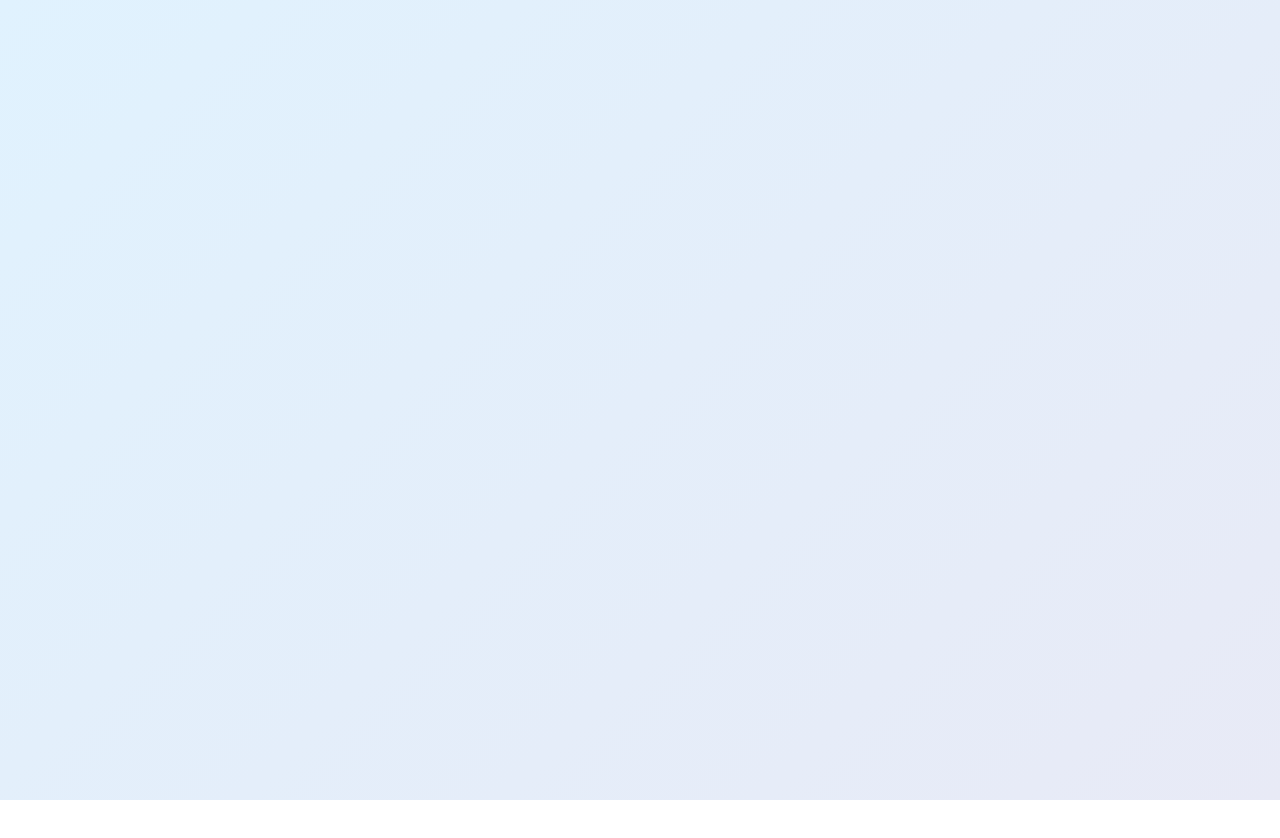
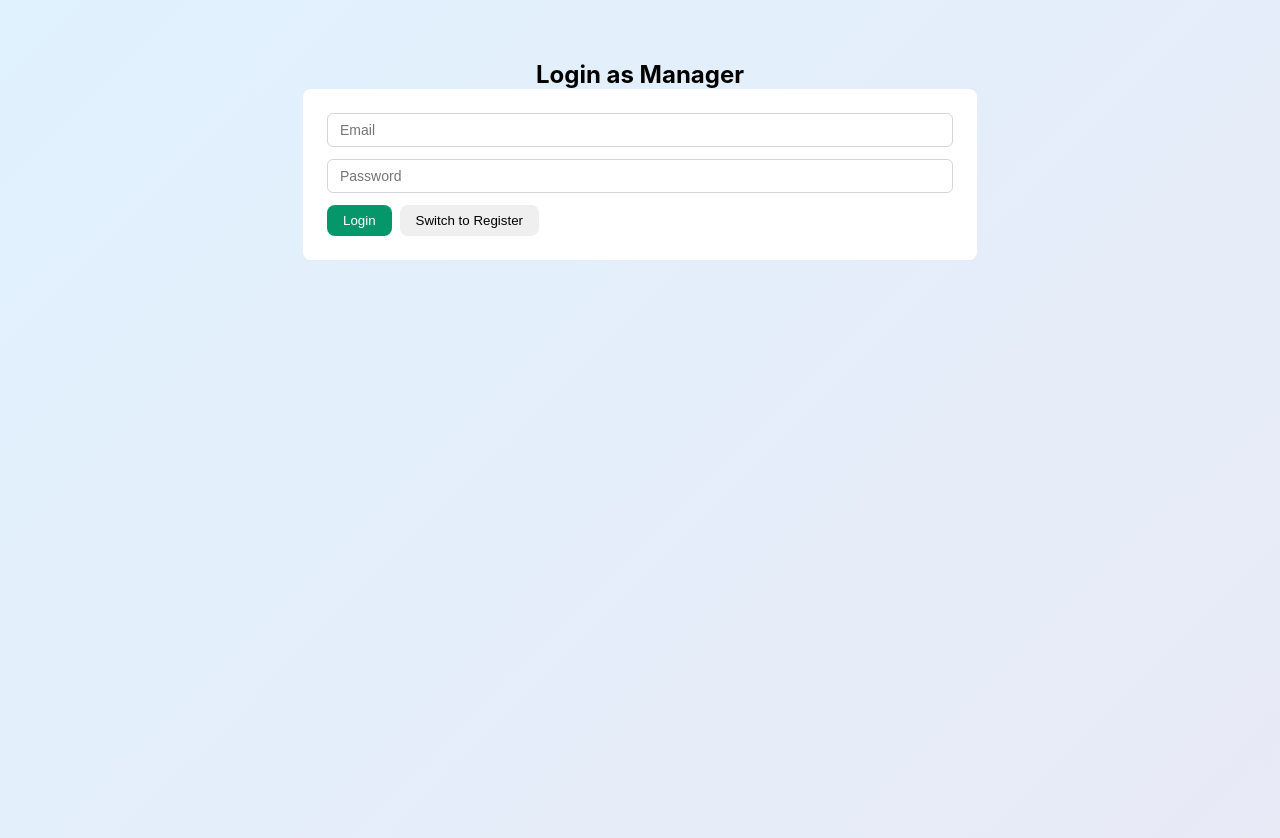
Before and after one commit to PityYouWeak/recipe-calculator, a React (Create React App) app: page /auth in a window 1280 px wide. Before the commit this address had no page. Shown: the top 838 px of the page. Before the commit the page ends 800 px from the top, so only its background shows below. Built offline with nearby package versions, Linux system fonts and the light colour scheme.

Commit message:
add login tommorrow will add a database for registration and login

```diff
--- /dev/null
+++ b/api/auth.js
@@ -0,0 +1,33 @@
+import jwt from 'jsonwebtoken';
+
+const SECRET = process.env.JWT_SECRET || 'supersecretkey';
+
+export default async function handler(req, res) {
+  if (req.method === 'POST') {
+    const { email, name, password, type } = req.body;
+    // In production, validate password and check user in DB
+    if (!email || !password || (type === 'register' && !name)) {
+      return res.status(400).json({ message: 'Missing fields' });
+    }
+    // Simulate user object
+    const user = { email, name: name || email };
+    // Create JWT
+    const token = jwt.sign(user, SECRET, { expiresIn: '1d' });
+    // Set JWT in HTTP-only cookie
+    res.setHeader('Set-Cookie', [`token=${token}; HttpOnly; Path=/; Max-Age=86400; SameSite=Strict`]);
+    res.status(200).json({ message: 'Authenticated', user });
+  } else if (req.method === 'GET') {
+    // Check JWT from cookie
+    const cookie = req.headers.cookie || '';
+    const match = cookie.match(/token=([^;]+)/);
+    if (!match) return res.status(401).json({ message: 'Not authenticated' });
+    try {
+      const user = jwt.verify(match[1], SECRET);
+      res.status(200).json({ user });
+    } catch {
+      res.status(401).json({ message: 'Invalid token' });
+    }
+  } else {
+    res.status(405).json({ message: 'Method Not Allowed' });
+  }
+}
--- a/package.json
+++ b/package.json
@@ -9,6 +9,7 @@
     "@testing-library/react": "^16.3.0",
     "@testing-library/user-event": "^13.5.0",
     "@vercel/analytics": "^1.5.0",
+    "jsonwebtoken": "^9.0.2",
     "lucide-react": "^0.536.0",
     "react": "^19.1.1",
     "react-dom": "^19.1.1",
--- a/src/App.js
+++ b/src/App.js
@@ -15,9 +15,39 @@ import CostAnalysis from './components/CostAnalysis';
 import InventoryManager from './manager/InventoryManager';
 import RecipeManager from './manager/RecipeManager';
 import LandingPage from './components/LandingPage';
+import AuthPage from './components/AuthPage';
 
 
 const MainApp = () => {
+  const [user, setUser] = useState(null);
+  const navigate = useNavigate();
+
+  // Redirect to /auth if not logged in
+  React.useEffect(() => {
+    async function fetchUser() {
+      try {
+        const res = await fetch('/api/auth', { method: 'GET', credentials: 'include' });
+        if (res.ok) {
+          const data = await res.json();
+          setUser(data.user);
+        } else {
+          setUser(null);
+          navigate('/auth');
+        }
+      } catch {
+        setUser(null);
+        navigate('/auth');
+      }
+    }
+    fetchUser();
+  }, [navigate]);
+
+  const handleLogout = async () => {
+    // Remove cookie by setting it expired
+    document.cookie = 'token=; Max-Age=0; Path=/;';
+    setUser(null);
+    navigate('/auth');
+  };
   const [activeTab, setActiveTab] = useState('inventory');
   const [inventoryManager, setInventoryManager] = useState(() => InventoryManager.load());
   const [recipeManager, setRecipeManager] = useState(() => RecipeManager.load());
@@ -152,6 +182,13 @@ const MainApp = () => {
 
   return (
     <div className="app-container">
+      {/* Show logged-in manager info and logout button */}
+      {user && (
+        <div style={{ position: 'absolute', top: 10, right: 10, fontWeight: 600, fontSize: 16, display: 'flex', alignItems: 'center', gap: 12 }}>
+          <span>Manager: {user.name || user.email}</span>
+          <button className="btn btn-secondary" style={{ padding: '2px 10px', fontSize: 14 }} onClick={handleLogout}>Logout</button>
+        </div>
+      )}
       {/* Header */}
       <div className="header">
         <div className="header-content">
@@ -230,10 +267,10 @@ const MainApp = () => {
         <Analytics />
     </div>
   );
-};
+}
 const LandingWithRoute = () => {
   const navigate = useNavigate();
-  return <LandingPage onStart={() => navigate('/app')} />;
+  return <LandingPage onStart={() => navigate('/auth')} />;
 };
 
 const RecipeCostCalculator = () => {
@@ -242,6 +279,7 @@ const RecipeCostCalculator = () => {
       <Routes>
         <Route path="/" element={<LandingWithRoute />} />
         <Route path="/app" element={<MainApp />} />
+        <Route path="/auth" element={<AuthPage />} />
       </Routes>
     </Router>
   );
--- /dev/null
+++ b/src/components/AuthPage.js
@@ -0,0 +1,68 @@
+import React, { useState } from 'react';
+import { useNavigate } from 'react-router-dom';
+import { loginOrRegister } from '../utils/auth';
+
+const AuthPage = () => {
+  const [isLogin, setIsLogin] = useState(true);
+  const [email, setEmail] = useState('');
+  const [password, setPassword] = useState('');
+  const [name, setName] = useState('');
+  const navigate = useNavigate();
+
+  const handleSubmit = async (e) => {
+    e.preventDefault();
+    const type = isLogin ? 'login' : 'register';
+    const result = await loginOrRegister({ email, password, name, type });
+    console.log(result);
+    console.log(result.user+"tae");
+    if (result && result.user) {
+      console.log('User authenticated:', result.user);
+      setTimeout(() => navigate('/app'), 150);
+    } else {
+      alert(result.message || 'Authentication failed');
+    }
+  };
+
+  return (
+    <div style={{ display: 'flex', flexDirection: 'column', alignItems: 'center', marginTop: 60 }}>
+      <h2>{isLogin ? 'Login' : 'Register'} as Manager</h2>
+      <form onSubmit={handleSubmit} style={{ minWidth: 320, background: '#fff', padding: 24, borderRadius: 8 }}>
+        {!isLogin && (
+          <input
+            type="text"
+            placeholder="Name"
+            value={name}
+            onChange={e => setName(e.target.value)}
+            required
+            className="form-input"
+            style={{ width: '100%', marginBottom: 12 }}
+          />
+        )}
+        <input
+          type="email"
+          placeholder="Email"
+          value={email}
+          onChange={e => setEmail(e.target.value)}
+          required
+          className="form-input"
+          style={{ width: '100%', marginBottom: 12 }}
+        />
+        <input
+          type="password"
+          placeholder="Password"
+          value={password}
+          onChange={e => setPassword(e.target.value)}
+          required
+          className="form-input"
+          style={{ width: '100%', marginBottom: 12 }}
+        />
+        <button type="submit" className="btn btn-success" style={{ marginRight: 8 }}>{isLogin ? 'Login' : 'Register'}</button>
+        <button type="button" className="btn btn-secondary" onClick={() => setIsLogin(!isLogin)}>
+          {isLogin ? 'Switch to Register' : 'Switch to Login'}
+        </button>
+      </form>
+    </div>
+  );
+};
+
+export default AuthPage;
--- /dev/null
+++ b/src/utils/auth.js
@@ -0,0 +1,15 @@
+export async function loginOrRegister({ email, password, name, type }) {
+  const res = await fetch('/api/auth', {
+    method: 'POST',
+    headers: { 'Content-Type': 'application/json' },
+    body: JSON.stringify({ email, password, name, type }),
+    credentials: 'include'
+  });
+  return await res.json();
+}
+
+export async function getCurrentUser() {
+  const res = await fetch('/api/auth', { method: 'GET', credentials: 'include' });
+  if (res.ok) return await res.json();
+  return null;
+}
```
Also changed, not shown: 1 other file (tests, documents, lock files or other folders).
